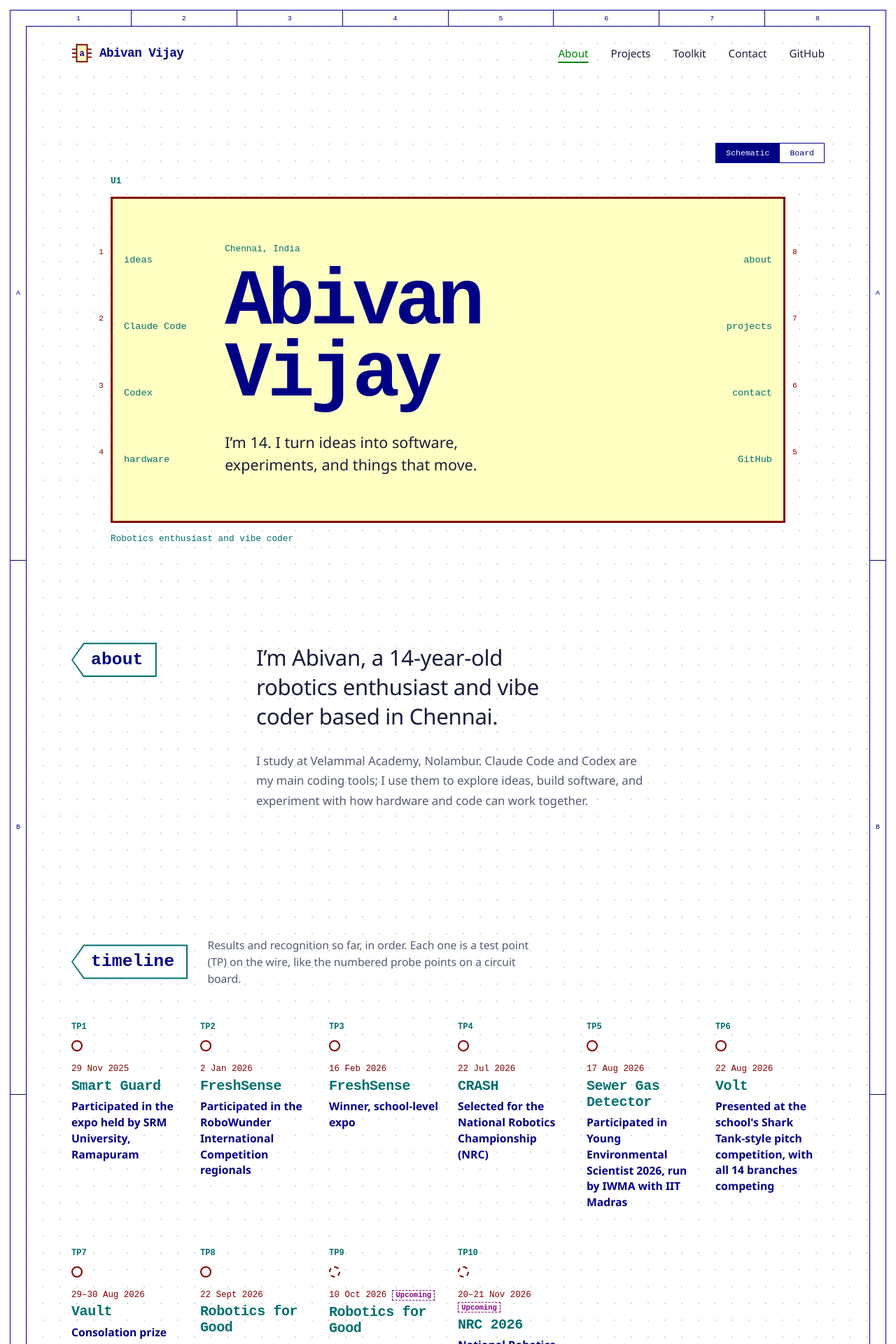
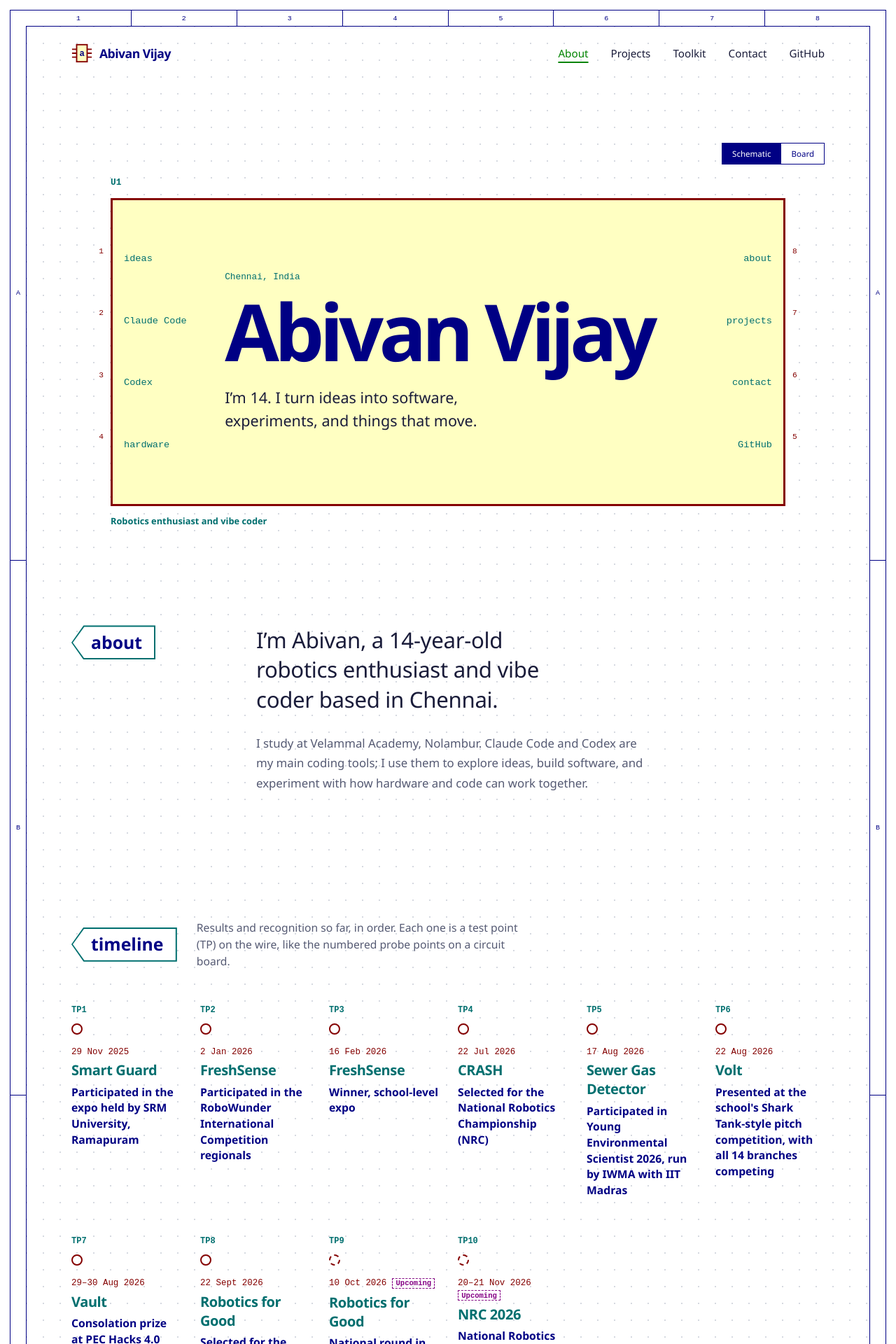
Before and after one commit to abivan100-stack/abivan-portfolio, a React (Vite) app: page / in a window 1280 px wide. Shown: the top 1920 px of the page at 70% size. Built offline with nearby package versions, Linux system fonts and the light colour scheme; a web font is replaced by a local one.

Commit message:
Rebalance portfolio typography

```diff
--- a/src/App.css
+++ b/src/App.css
@@ -34,7 +34,7 @@
 
 /* Header */
 .site-header { min-height: 76px; display: flex; justify-content: space-between; align-items: center; gap: 20px; }
-.wordmark { display: inline-flex; align-items: center; gap: 10px; color: var(--navy); font-family: var(--mono); font-size: 1.1rem; font-weight: 700; font-stretch: 112.5%; font-variation-settings: 'wdth' 112.5; letter-spacing: -.03em; text-decoration: none; }
+.wordmark { display: inline-flex; align-items: center; gap: 10px; color: var(--navy); font-family: var(--text); font-size: 1.1rem; font-weight: 700; letter-spacing: -.03em; text-decoration: none; }
 /* Wordmark chip: schematic colours; its pins light up like a highlighted net on hover */
 .wordmark-chip { width: 30px; height: 30px; flex: 0 0 auto; overflow: visible; }
 .wordmark-chip rect { fill: var(--fill); stroke: var(--maroon); stroke-width: 2; }
@@ -51,7 +51,9 @@
 .hero { --stub: 56px; --edge: 3px; padding-block: clamp(40px, 7vw, 96px) clamp(24px, 4vw, 56px); }
 .chip { position: relative; padding: 30px var(--stub); }
 .chip-ref,
-.chip-value { position: absolute; left: var(--stub); color: var(--teal); font-family: var(--mono); font-size: .8rem; }
+.chip-value { position: absolute; left: var(--stub); color: var(--teal); font-size: .8rem; }
+.chip-ref { font-family: var(--mono); }
+.chip-value { font-family: var(--text); font-weight: 600; }
 .chip-ref { top: 0; font-weight: 700; }
 .chip-value { bottom: 0; }
 .chip-body {
@@ -127,11 +129,9 @@
 .chip-core h1 {
   margin: 0;
   color: var(--navy);
-  font-family: var(--mono);
+  font-family: var(--text);
   font-size: clamp(2.6rem, 17cqi, 8.4rem);
   font-weight: 700;
-  font-stretch: 112.5%;
-  font-variation-settings: 'wdth' 112.5;
   letter-spacing: -.06em;
   line-height: .92;
 }
@@ -144,7 +144,7 @@
   border: 1.5px solid var(--navy);
   color: var(--navy);
   background: var(--paper);
-  font-family: var(--mono);
+  font-family: var(--text);
   font-size: .72rem;
   cursor: pointer;
   transition: color 200ms ease, background-color 200ms ease;
@@ -241,7 +241,7 @@
   padding: 2px;
   color: var(--navy);
   background: var(--teal);
-  font-family: var(--mono);
+  font-family: var(--text);
   font-size: clamp(1.2rem, 2vw, 1.55rem);
   font-weight: 600;
   line-height: 1.2;
@@ -280,7 +280,7 @@
 .tp.is-upcoming .tp-mark { border-style: dashed; }
 .tp:has(+ .is-upcoming)::before,
 .tp.is-upcoming::before { background: repeating-linear-gradient(90deg, var(--green) 0 6px, transparent 6px 11px); }
-.tp-project { display: inline-block; margin-top: .35rem; color: var(--teal); font-family: var(--mono); font-size: 1.25rem; font-weight: 600; letter-spacing: -.02em; text-decoration: underline 2px transparent; text-underline-offset: 5px; transition: text-decoration-color 160ms ease; }
+.tp-project { display: inline-block; margin-top: .35rem; color: var(--teal); font-family: var(--text); font-size: 1.25rem; font-weight: 650; letter-spacing: -.02em; text-decoration: underline 2px transparent; text-underline-offset: 5px; transition: text-decoration-color 160ms ease; }
 a.tp-project:hover { text-decoration-color: currentColor; }
 .tp p { max-width: 30ch; margin: .4rem 0 0; color: var(--navy); font-size: .98rem; font-weight: 600; line-height: 1.45; }
 
@@ -340,7 +340,7 @@ a.tp-project:hover { text-decoration-color: currentColor; }
 .drawer-tray-inner > * { margin: 0; }
 .drawer-tray-inner { margin: 0 6px; border: 2px solid var(--navy); border-top: 0; background: #f6f7fb; box-shadow: inset 0 6px 6px -6px #9aa1b8; }
 .is-open .drawer-tray-inner { padding: .8rem .8rem .7rem; }
-.drawer-tray-title { color: var(--muted); font-family: var(--mono); font-size: .7rem; }
+.drawer-tray-title { color: var(--muted); font-size: .78rem; font-weight: 600; }
 .drawer-tray-inner ul { margin-top: .35rem; padding: 0; list-style: none; }
 .drawer-tray-inner li + li { margin-top: .25rem; }
 .drawer-tray-inner a { color: var(--teal); font-weight: 600; text-decoration: underline 1px transparent; text-underline-offset: 3px; transition: text-decoration-color 160ms ease; }
@@ -387,7 +387,7 @@ a.tp-project:hover { text-decoration-color: currentColor; }
 /* Release the clip at the end so the hover glow on a branch is not cut off */
 @keyframes wire-down { 99% { clip-path: inset(0); } 100% { clip-path: none; } }
 
-.sheet-name { margin: 0 0 .55rem; color: var(--teal); font-family: var(--mono); font-size: 1.5rem; font-weight: 600; line-height: 1.2; letter-spacing: -.02em; }
+.sheet-name { margin: 0 0 .55rem; color: var(--teal); font-family: var(--text); font-size: 1.5rem; font-weight: 650; line-height: 1.2; letter-spacing: -.025em; }
 .sheet-name a { color: inherit; text-decoration: underline 2px transparent; text-underline-offset: 5px; transition: text-decoration-color 160ms ease; }
 .sheet-name a:hover { text-decoration-color: currentColor; }
 .sheet-box { padding: 1.35rem 1.6rem 1.3rem; border: 2px solid var(--magenta); background: var(--paper); }
@@ -404,7 +404,7 @@ a.tp-project:hover { text-decoration-color: currentColor; }
   padding: .45em 1.5em .45em .8em;
   color: var(--magenta);
   background: var(--magenta-tint);
-  font-family: var(--mono);
+  font-family: var(--text);
   font-size: .74rem;
   font-weight: 600;
   text-decoration: none;
@@ -423,7 +423,7 @@ a.tp-project:hover { text-decoration-color: currentColor; }
 .hier-pin.see-all.back { padding: .65em 1em .65em 2em; clip-path: polygon(.8em 0, 100% 0, 100% 100%, .8em 100%, 0 50%); }
 
 /* Sheet path, like KiCad's title bar showing where you are in the hierarchy */
-.sheet-path { display: flex; flex-wrap: wrap; gap: .5rem; margin: 0 0 28px; color: var(--muted); font-family: var(--mono); font-size: .8rem; }
+.sheet-path { display: flex; flex-wrap: wrap; gap: .5rem; margin: 0 0 28px; color: var(--muted); font-size: .85rem; }
 .sheet-path a { color: var(--teal); text-decoration: underline 1px; text-underline-offset: 4px; }
 .sheet-path a:hover { color: var(--green); }
 .sheet-path [aria-current] { color: var(--navy); font-weight: 600; }
@@ -432,17 +432,17 @@ a.tp-project:hover { text-decoration-color: currentColor; }
 .title-block { justify-self: end; width: min(100%, 760px); border: 2px solid var(--navy); background: var(--paper); }
 .tb-main { padding: clamp(20px, 3vw, 32px); border-bottom: 2px solid var(--navy); }
 .tb-heading { max-width: 20ch; text-wrap: balance; margin: 0 0 1.1rem; color: var(--navy); font-size: clamp(1.7rem, 3.4vw, 2.6rem); font-weight: 600; line-height: 1.15; letter-spacing: -.02em; }
-.tb-email { color: var(--navy); font-family: var(--mono); font-size: clamp(.9rem, 1.6vw, 1.1rem); font-weight: 600; overflow-wrap: anywhere; text-decoration: underline 2px var(--green); text-underline-offset: 6px; }
+.tb-email { color: var(--navy); font-family: var(--text); font-size: clamp(.95rem, 1.6vw, 1.1rem); font-weight: 600; overflow-wrap: anywhere; text-decoration: underline 2px var(--green); text-underline-offset: 6px; }
 .tb-email:hover { background: var(--fill); }
 .tb-grid { display: grid; grid-template-columns: repeat(4, minmax(0, 1fr)); gap: 1px; margin: 0; background: var(--navy); }
 .tb-grid div { padding: .75rem 1rem .85rem; background: var(--paper); }
 .tb-grid dt { color: var(--muted); font-size: .78rem; }
-.tb-grid dd { margin: .3rem 0 0; color: var(--navy); font-family: var(--mono); font-size: .8rem; overflow-wrap: anywhere; }
+.tb-grid dd { margin: .3rem 0 0; color: var(--navy); font-size: .85rem; font-weight: 600; overflow-wrap: anywhere; }
 .tb-grid dd a { color: inherit; text-decoration-color: var(--green); text-underline-offset: 3px; }
 .tb-grid dd a:hover { color: var(--green); }
 
 /* Footer */
-.site-footer { min-height: 72px; display: flex; justify-content: space-between; align-items: center; gap: 16px; color: var(--muted); font-family: var(--mono); font-size: .72rem; }
+.site-footer { min-height: 72px; display: flex; justify-content: space-between; align-items: center; gap: 16px; color: var(--muted); font-size: .78rem; }
 .site-footer a { color: var(--navy); text-decoration: none; }
 .site-footer a:hover { color: var(--green); text-decoration: underline; }
 
```
